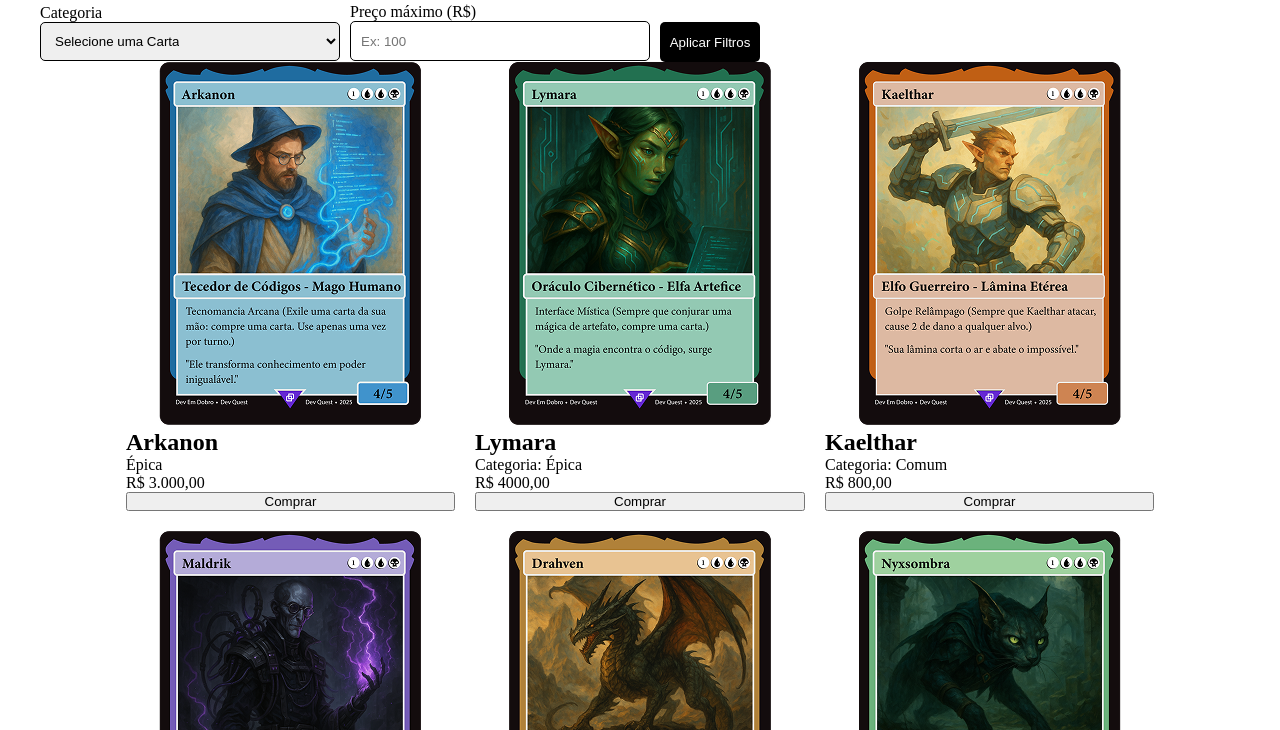
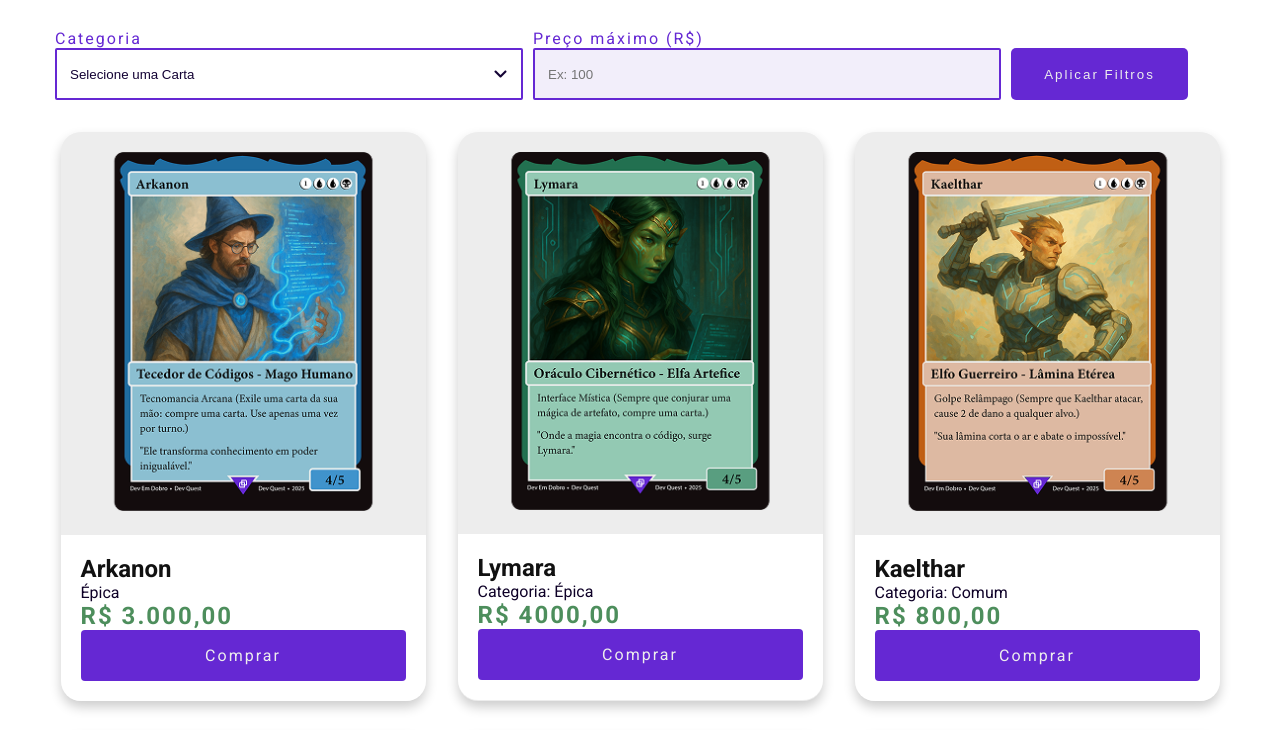
Before and after one commit to jaksondeoliveiramartins/Magic-IA, a plain HTML site: page index.html in a window 1280 px wide. Shown: the part 134-864 px from the top of the page. Drawn offline with Linux system fonts and the light colour scheme; a script that the page names is missing.

Commit message:
feat: criando a estilização  d o projeto.

```diff
--- a/index.html
+++ b/index.html
@@ -48,7 +48,9 @@
                     <h2 class="nome-personagem">Arkanon</h2>
                     <span class="categoria">Épica</span>
                     <span class="preco">R$ 3.000,00</span>
-                    <button class="btn-comprar">Comprar</button>
+
+                    <a href="http://wa.me/55319986496476?texto=Olá, quero compra a carta Arkanon!" class="btn-comprar"
+                        target="_blank">Comprar</a>
 
                 </div>
 
@@ -59,7 +61,9 @@
                     <h2 class="nome-personagem">Lymara</h2>
                     <span class="categoria">Categoria: Épica</span>
                     <span class="preco">R$ 4000,00</span>
-                    <button class="btn-comprar">Comprar</button>
+
+                    <a href="http://wa.me/55319986496476?texto=Olá, quero compra a carta Lymara!" class="btn-comprar"
+                        target="_blank">Comprar</a>
                 </div>
             </li>
             <li class="carta" data-categoria="Comum" data-preco="800">
@@ -68,7 +72,9 @@
                     <h2 class="nome-personagem">Kaelthar</h2>
                     <span class="categoria">Categoria: Comum</span>
                     <span class="preco">R$ 800,00</span>
-                    <button class="btn-comprar">Comprar</button>
+
+                    <a href="http://wa.me/55319986496476?texto=Olá, quero compra a carta Kaelthar!" class="btn-comprar"
+                        target="_blank">Comprar</a>
                 </div>
             </li>
             <li class="carta" data-categoria="Rara" data-preco="1500">
@@ -77,7 +83,9 @@
                     <h2 class="nome-personagem">Maldrik</h2>
                     <span class="categoria">Categoria: Rara</span>
                     <span class="preco">R$ 1500,00</span>
-                    <button class="btn-comprar">Comprar</button>
+
+                    <a href="http://wa.me/55319986496476?texto=Olá, quero compra a carta Maldrik!" class="btn-comprar"
+                        target="_blank">Comprar</a>
                 </div>
             </li>
             <li class="carta" data-categoria="Comum" data-preco="600">
@@ -86,7 +94,9 @@
                     <h2 class="nome-personagem">Drahven</h2>
                     <span class="categoria">Categoria: Comum</span>
                     <span class="preco">R$ 600,00</span>
-                    <button class="btn-comprar">Comprar</button>
+
+                    <a href="http://wa.me/55319986496476?texto=Olá, quero compra a carta Drahven!" class="btn-comprar"
+                        target="_blank">Comprar</a>
                 </div>
             </li>
             <li class="carta" data-categoria="Comum" data-preco="400">
@@ -95,12 +105,14 @@
                     <h2 class="nome-personagem">Nyxsombra</h2>
                     <span class="categoria">Categoria: Comum</span>
                     <span class="preco">R$ 400,00</span>
-                    <button class="btn-comprar">Comprar</button>
+
+                    <a href="http://wa.me/55319986496476?texto=Olá, quero compra a carta Nyxsombra!" class="btn-comprar"
+                        target="_blank">Comprar</a>
                 </div>
             </li>
         </ul>
     </main>
-    <footer class="rodape"></footer>
+    <footer class="rodape">@2025</footer>
 
     <script src="./src/js/script.js"></script>
 </body>
--- a/src/css/style.css
+++ b/src/css/style.css
@@ -1,15 +1,15 @@
+body {
+  font-family: "Roboto", sans-serif;
+}
 .cabecalho {
   display: flex;
   justify-content: center;
   align-items: center;
-  background-color: #000000;
+  padding: 10px;
+  background-color: #0e0027;
 }
 .container {
-  display: flex;
-  flex-direction: column;
-  justify-content: center;
-  align-items: center;
-  max-width: 1200px;
+  max-width: 1170px;
   margin: 0 auto;
 }
 .container .produtos {
@@ -17,33 +17,57 @@
   margin-top: 20px;
   margin-bottom: 20px;
   text-align: left;
+  color: #6528d3;
+  font-size: 24px;
+  font-weight: 500;
+
+  margin-bottom: 32px;
+  line-height: 32px;
+  letter-spacing: 2px;
 }
-.filtros {
+.container .filtros {
   width: 100%;
   display: flex;
+  justify-content: justify-between;
+  flex-wrap: wrap;
   gap: 10px;
-  justify-content: justify-between;
+  margin-bottom: 32px;
   align-items: center;
-
-
-
-
-
 }
-.categorias-cartas .categoria {
-  width: 300px;
+.container .categorias-cartas,
+.container .preco-cartas {
   display: flex;
   flex-direction: column;
-  gap: 10px;
-  align-items: center;
+  width: 40%;
+}
 
-  justify-content: center;
-  border: 1px solid #000000;
-  padding: 10px;
-  border-radius: 5px;
-  cursor: pointer;
+.container label {
+  letter-spacing: 2px;
+  font-weight: 500px;
+  color: #6528d3;
 }
-.preco-cartas .preco {
+.container .categorias-cartas select,
+.container .preco-cartas input {
+  padding: 16px 13px;
+  border-radius: 2px;
+  border: 2px solid #6528d3;
+  background-color: #f2eefa;
+  color: #130234;
+  height: 52px;
+}
+.container select:focus,
+.container input:focus,
+.container select:focus-visible,
+.container input:focus-visible {
+  outline: none;
+}
+
+.container select.categoria {
+  appearance: none;
+  background: url(../imagens/seta-para-baixo.png) 97% center no-repeat;
+}
+
+/* .preco-cartas .preco {
   width: 300px;
   height: 40px;
   display: flex;
@@ -54,31 +78,91 @@
   padding: 10px;
   border-radius: 5px;
   cursor: pointer;
-
-}
-.filtros .btn-filtrar {
-
-
-
-  width: 100px;
-  height: 40px;
-  margin-top: 20px;
-  background-color: #000000;
-  color: #ffffff;
+} */
+.container .filtros .btn-filtrar {
+  width: 177px;
+  height: 52px;
+  padding: 16px 32px;
+  font-weight: 500;
+  align-self: end;
+  background-color: #6528d3;
+  color: #ededed;
   border: none;
   border-radius: 5px;
+  letter-spacing: 2px;
+  transition: 0.3s ease-in-out;
   cursor: pointer;
 }
+.container .filtros .btn-filtrar:hover {
+  background-color: #33008f;
+}
 
-.cartas {
+.container .cartas {
   display: flex;
   flex-wrap: wrap;
   justify-content: center;
-  gap: 20px;
+  gap: 32px;
+}
+.container .cartas .carta {
+  max-width: 365px;
+  background-color: #ededed;
+  color: #0e0027;
+  border-radius: 20px;
+  box-shadow: 0 6px 12px rgba(0, 0, 0, 0.2);
+}
+.container .carta img {
+  width: 100%;
+  padding: 20px;
 }
 .cartas .informacoes {
   display: flex;
   flex-direction: column;
   text-align: left;
   justify-content: center;
+  background-color: #ffffff;
+  padding: 20px;
+  border-bottom-right-radius: 20px;
+  border-bottom-left-radius: 20px;
 }
+.informacoes .nome-personagem {
+  font-size: 24px;
+  font-weight: 700;
+  color: #111111;
+}
+.carta .informacoes .categorias {
+  color: #7e7e7e;
+  font-weight: 700;
+}
+.informacoes .preco {
+  font-size: 24px;
+  letter-spacing: 2px;
+  font-weight: 700;
+  color: #4d8e5c;
+}
+.informacoes .btn-comprar {
+  color: #ededed;
+  background-color: #6528d3;
+  padding: 16px;
+  border-radius: 4px;
+  letter-spacing: 2px;
+  transition: 0, 3s;
+  text-align: center;
+  text-decoration: none;
+}
+.informacoes .btn-comprar:hover {
+  background-color: #33008f;
+}
+.rodape {
+  background-color: #6528d3;
+  display: flex;
+  justify-content: center;
+  align-items: center;
+  color: #ededed;
+  margin-top: 60px;
+}
+.esconder {
+  display: none;
+}
+.mostrar {
+  display: block;
+}
```
